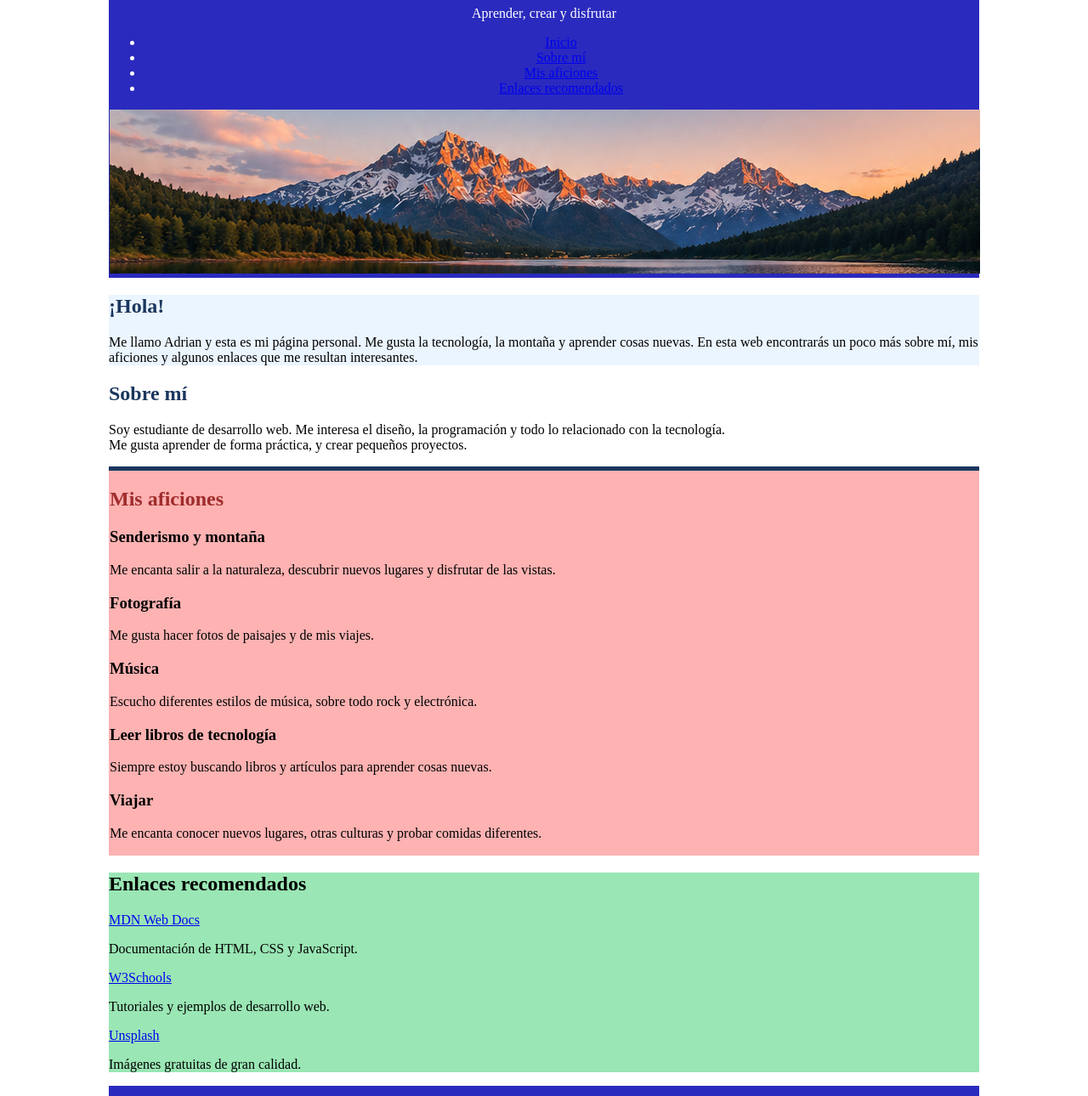
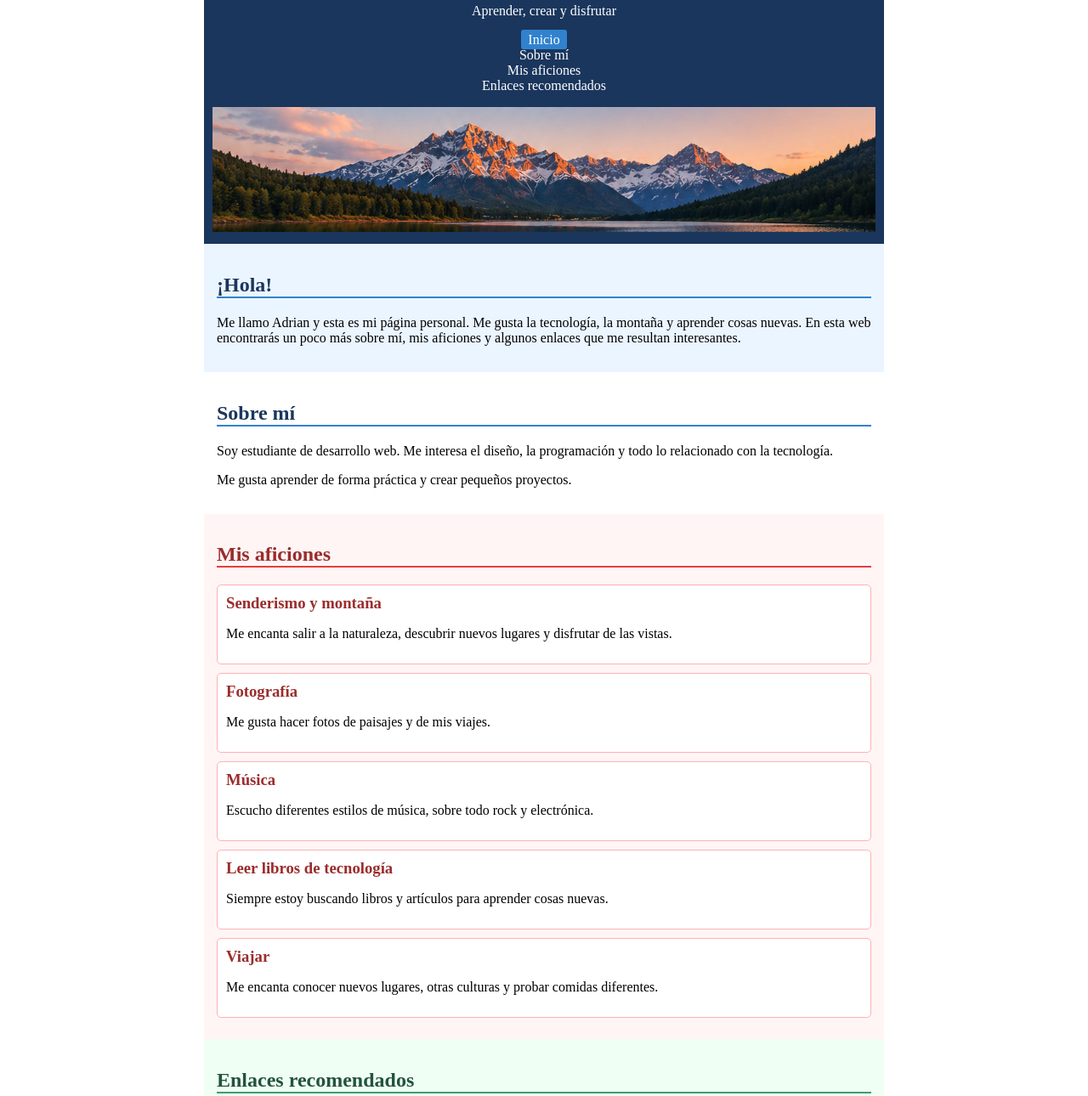
Before and after one commit to AdrianFP-es/exercici-2-css, a plain HTML site: page index.html in a window 1280 px wide. Shown: the part 94-1384 px from the top of the page at 85% size. Drawn offline with Linux system fonts and the light colour scheme.

Commit message:
Mejorar la navegación y el estilo de la página personal

```diff
--- a/index.html
+++ b/index.html
@@ -13,7 +13,7 @@
             <p>Aprender, crear y disfrutar</p>
             <nav>
                 <ul>
-                    <li><a href="#inicio">Inicio</a></li>
+                    <li><a href="#inicio" class="activo">Inicio</a></li>
                     <li><a href="#sobre-mi">Sobre mí</a></li>
                     <li><a href="#aficiones">Mis aficiones</a></li>
                     <li><a href="#enlaces">Enlaces recomendados</a></li>
@@ -22,28 +22,19 @@
             <img src="img/muntanya-practica-css.jpg" alt="Imagen de la montaña">
         </header>
 
-        <main>
         <section id="inicio">
-                <div>
             <h2>¡Hola!</h2>
             <p>Me llamo Adrian y esta es mi página personal. Me gusta la tecnología, la montaña y aprender cosas nuevas. En esta web encontrarás un poco más sobre mí, mis aficiones y algunos enlaces que me resultan interesantes.</p>
-                </div>
         </section>
 
         <section id="sobre-mi">
-                <div>
             <h2>Sobre mí</h2>
-                    <p>Soy estudiante de desarrollo web. Me interesa el diseño, la programación y todo lo relacionado con la tecnología.
-                    <br>
-                    Me gusta aprender de forma práctica, y crear pequeños proyectos.
-                    </p>
-                </div>
+            <p>Soy estudiante de desarrollo web. Me interesa el diseño, la programación y todo lo relacionado con la tecnología.</p>
+            <p>Me gusta aprender de forma práctica y crear pequeños proyectos.</p>
         </section>
 
         <section id="aficiones">
-                <div>
             <h2>Mis aficiones</h2>
-                </div>
             <div class="caja-aficion">
                 <h3>Senderismo y montaña</h3>
                 <p>Me encanta salir a la naturaleza, descubrir nuevos lugares y disfrutar de las vistas.</p>
@@ -67,9 +58,7 @@
         </section>
 
         <section id="enlaces">
-                <div>
             <h2>Enlaces recomendados</h2>
-                </div>
             <div class="caja-enlace">
                 <a href="https://developer.mozilla.org" target="_blank">MDN Web Docs</a>
                 <p>Documentación de HTML, CSS y JavaScript.</p>
@@ -83,7 +72,6 @@
                 <p>Imágenes gratuitas de gran calidad.</p>
             </div>
         </section>
-        </main>
 
         <footer id="footer">
             <p>&copy; 2024 Adrian. Todos los derechos reservados.</p>
--- a/style.css
+++ b/style.css
@@ -1,64 +1,97 @@
-#footer{
+.container {
+    width: 800px;
+    margin: 0 auto;
+}
+
+#header, #footer {
     text-align: center;
-    padding: 1px;
-    background-color: rgb(42, 42, 190);
+    padding: 10px;
+    background-color: #1a365d;
     color: white;
 }
 
-#header{
-    text-align: center;
-    padding: 1px;
-    background-color: rgb(42, 42, 190);
-    color: white;
+#header ul {
+    list-style: none;
+    padding: 0;
 }
 
-#aficiones{
-    padding: 1px;
-    background-color: rgb(254, 178, 178);
+#header a {
+    color: white;
+    text-decoration: none;
 }
 
-#aficiones h2{
-    color: rgb(160, 44, 44);
+#header a.activo {
+    background-color: #3182ce;
+    padding: 3px 8px;
+    border-radius: 3px;
 }
 
-#sobre-mi{
-    background-color: white;
+#header img {
+    width: 100%;
 }
 
-#sobre-mi h2{
-    color: rgb(26, 54, 93);
+#inicio {
+    background-color: #ebf5ff;
+    padding: 15px;
 }
 
-#enlaces{
-    background-color: rgb(154, 230, 180);
+#inicio h2 {
+    color: #1a365d;
+    border-bottom: 2px solid #3182ce;
 }
 
-#inicio{
-    background-color: rgb(235, 245, 255);
-    color: rgb(0, 0, 0);
+#sobre-mi {
+    background-color: white;
+    padding: 15px;
 }
 
-#inicio h2{
-    color: rgb(26, 54, 93);
+#sobre-mi h2 {
+    color: #1a365d;
+    border-bottom: 2px solid #3182ce;
 }
 
-#saludo{
-    border-bottom: 5px solid rgb(26, 54, 93);
+#aficiones {
+    background-color: #fff5f5;
+    padding: 15px;
 }
 
-#sobre-mi{
-    border-bottom: 5px solid rgb(26, 54, 93);
+#aficiones h2 {
+    color: #9b2c2c;
+    border-bottom: 2px solid #e53e3e;
 }
 
-#mis-aficiones{
-    border-bottom: 5px solid rgb(248, 160, 160);
+#enlaces {
+    background-color: #f0fff4;
+    padding: 15px;
 }
 
-#enlaces-recomendados{
-    border-bottom: 5px solid rgb(126, 238, 165);
+#enlaces h2 {
+    color: #22543d;
+    border-bottom: 2px solid #38a169;
 }
 
-.container{
-    width: 1024px;
-    margin: 20px auto;
+.caja-aficion {
+    background-color: white;
+    border: 1px solid #feb2b2;
+    border-radius: 5px;
+    padding: 10px;
+    margin-bottom: 10px;
 }
+
+.caja-aficion h3 {
+    color: #9b2c2c;
+    margin: 0;
+}
+
+.caja-enlace {
+    background-color: white;
+    border: 1px solid #9ae6b4;
+    border-radius: 5px;
+    padding: 10px;
+    margin-bottom: 10px;
+}
+
+.caja-enlace a {
+    color: #22543d;
+    text-decoration: none;
+}
```
Lines whose indentation alone changed are shown as unchanged.
